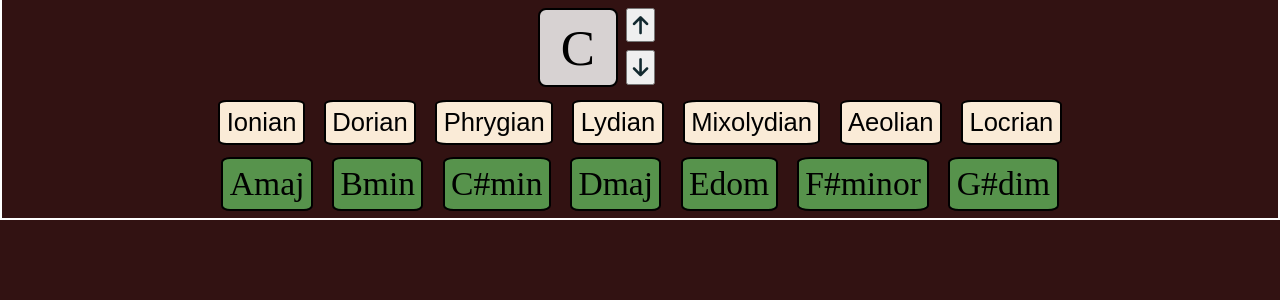
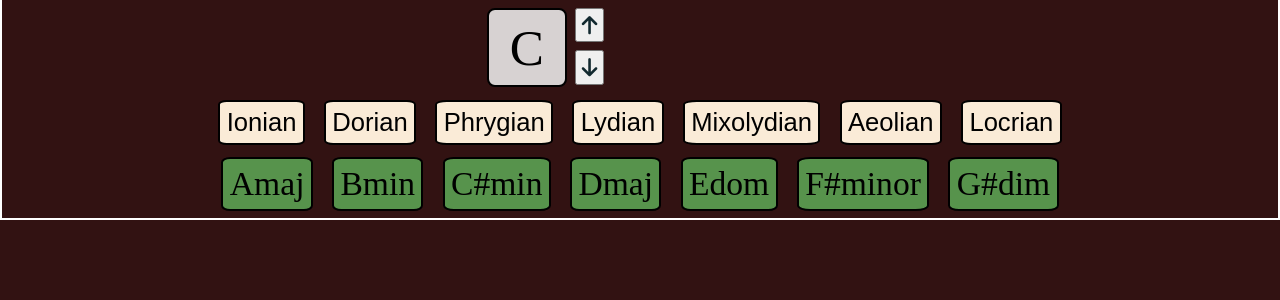
Before and after one commit to Drekkg/chord_sequencer, a PHP site: page / in a window 1280 px wide. Shown: the part 44-344 px from the top of the page. Run offline with PHP 8.4, Linux system fonts and the light colour scheme; some libraries are stand-ins or nearby versions.

Commit message:
MAINT main key styles margin edit

```diff
--- a/assets/css/javascript/scripts.js
+++ b/assets/css/javascript/scripts.js
@@ -37,7 +37,6 @@ function mainKey() {
     }else{
       keyIndex--;
       mainKeyDisplay(keys[keyIndex]);
-
     }
   });
 }
--- a/assets/css/styles.css
+++ b/assets/css/styles.css
@@ -26,7 +26,7 @@ h1 {
     width: 5rem;
     max-height: 5.8rem;
     font-size:3.2rem;
-    margin: 0.5rem 0 0.5rem 42%;
+    margin: 0.5rem 0 0.5rem 38%;
     background-color: rgb(215, 210, 210);
     border: 2px solid black;
     padding: .5rem;
```
